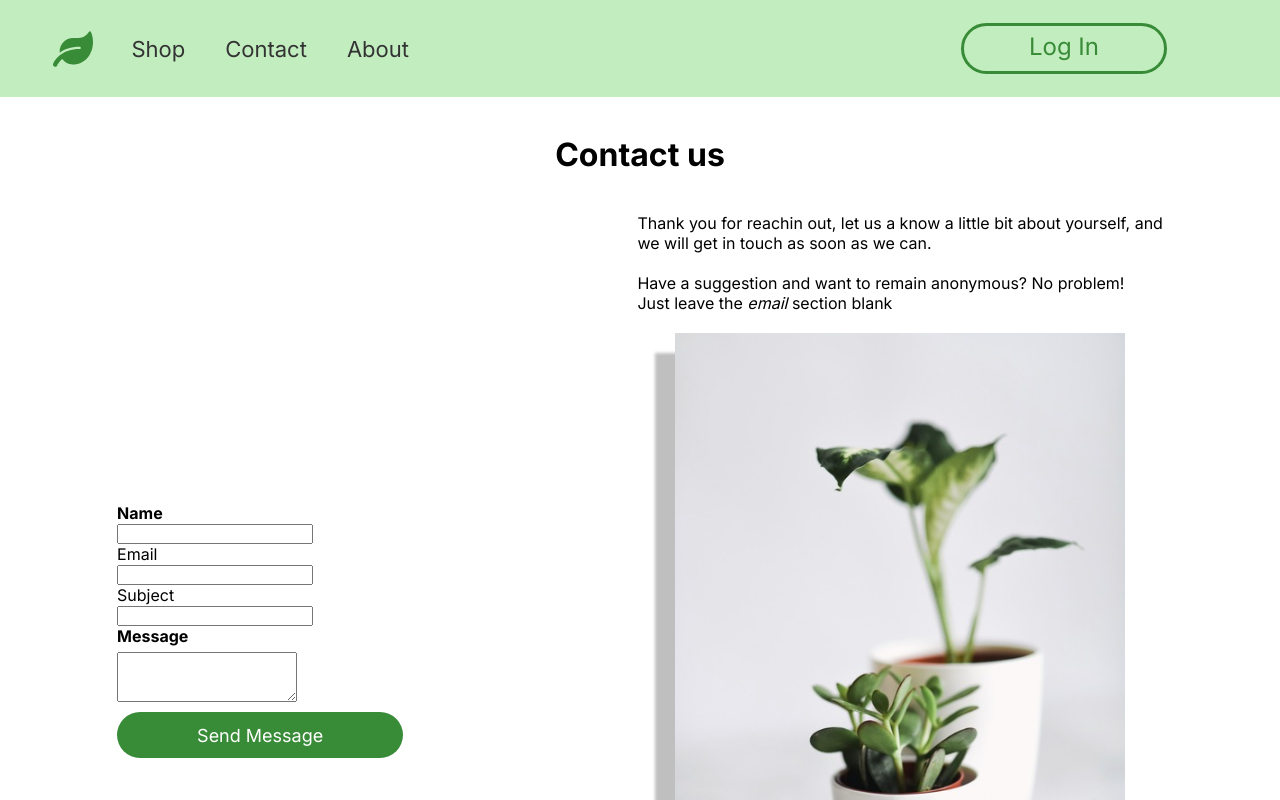
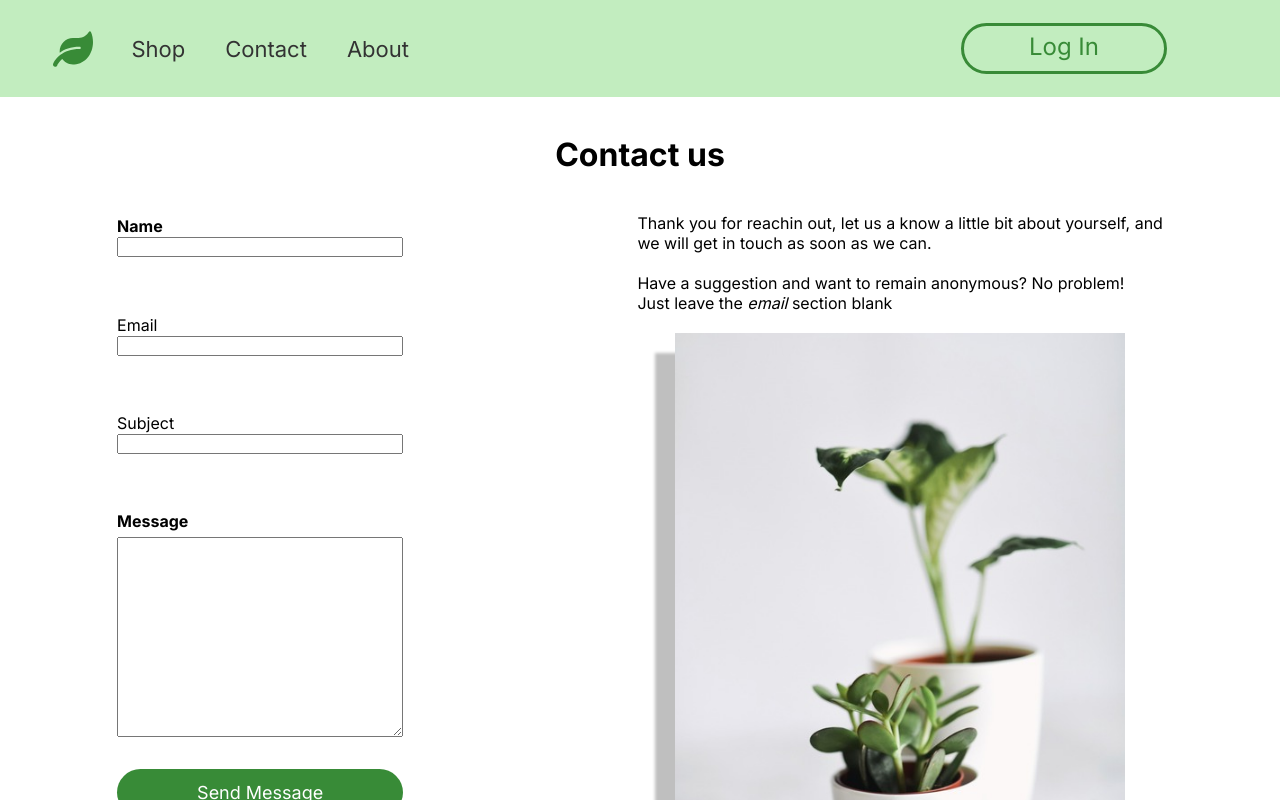
Before and after one commit to INFO-5139/INFO-5139, a React (Create React App) app: page /contact in a window 1280 px wide. Shown: the top 800 px of the page. Built offline with nearby package versions, Linux system fonts and the light colour scheme; some icons are missing.

Commit message:
more styling (final version)

```diff
--- a/src/pages/Contact/contact-us.jsx
+++ b/src/pages/Contact/contact-us.jsx
@@ -10,6 +10,7 @@ import {
     HeaderGrid,
     SendButton,
     TextBox,
+    InputStyle,
 } from './contact-us.styles'
 const Contact = () => {
     const picture = require('../../assets/contact-plant.jpg')
@@ -44,13 +45,19 @@ const Contact = () => {
                 <FormStyle>
                     <form ref={form} onSubmit={sendEmail}>
                         <label><b>Name</b></label>
-                        <input type = "text" name = "from_name" />
+                        <InputStyle>
+                            <input type = "text" name = "from_name" />
+                        </InputStyle>
                         <label>Email</label>
-                        <input type = "text" name = "email" />
+                        <InputStyle>
+                            <input type = "text" name = "email" />
+                        </InputStyle>
                         <label>Subject</label>
-                        <input type = "text" name = "subject" />
+                        <InputStyle>
+                            <input type = "text" name = "subject" />
+                        </InputStyle>
                         <label><b>Message</b></label>
-                        <TextBox><textarea name = "message"  style = {{height:'50px'}}/></TextBox>
+                        <TextBox><textarea name = "message" /></TextBox>
                         <SendButton onClick={sendEmail}>Send Message</SendButton>
                     </form>
                 </FormStyle>
--- a/src/pages/Contact/contact-us.styles.jsx
+++ b/src/pages/Contact/contact-us.styles.jsx
@@ -45,7 +45,7 @@ export const RightSide = styled.div`
   p {
     padding-bottom: 20px;
   }
-
+  padding-bottom: 20%;
 `;
 
 export const HeaderGrid = styled.div`
@@ -67,9 +67,21 @@ export const SendButton = styled.div`
   font-size: 18px;
   text-decoration: none;
   cursor: pointer;
+  margin-bottom: 120%;
 `;
 
 export const TextBox = styled.div`
   padding-top: 2%;
-  padding-bottom: 2%;
-`
+  padding-bottom: 10%;
+  textarea{
+    width: 100%;
+    height: 200px;
+  }
+`;
+
+export const InputStyle = styled.div`
+  padding-bottom: 20%;
+  input {
+    width: 100%;
+  }
+`;
```
